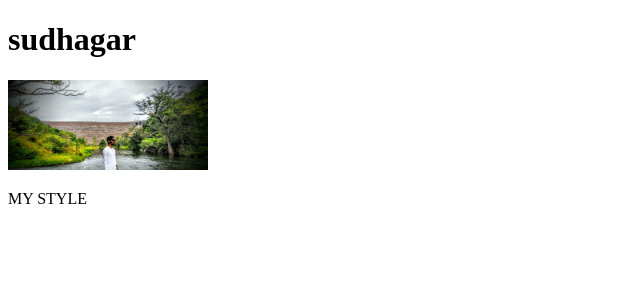
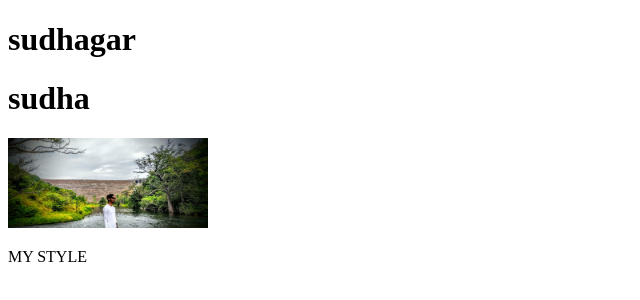
Before and after one commit to sudha032/s, a plain HTML site: page index.html in a window 1280 px wide. Shown: the whole page, without its empty margins (0-640 px from the left). Drawn offline with Linux system fonts and the light colour scheme.

Commit message:
added new name

```diff
--- a/index.html
+++ b/index.html
@@ -7,6 +7,7 @@
 </head>
 <body>
     <h1>sudhagar</h1>
+    <h1>sudha</h1>
     <img width="200FT" src="PROFILE.jpeg" alt="">
     <P>MY STYLE</P>
 </body>
```
